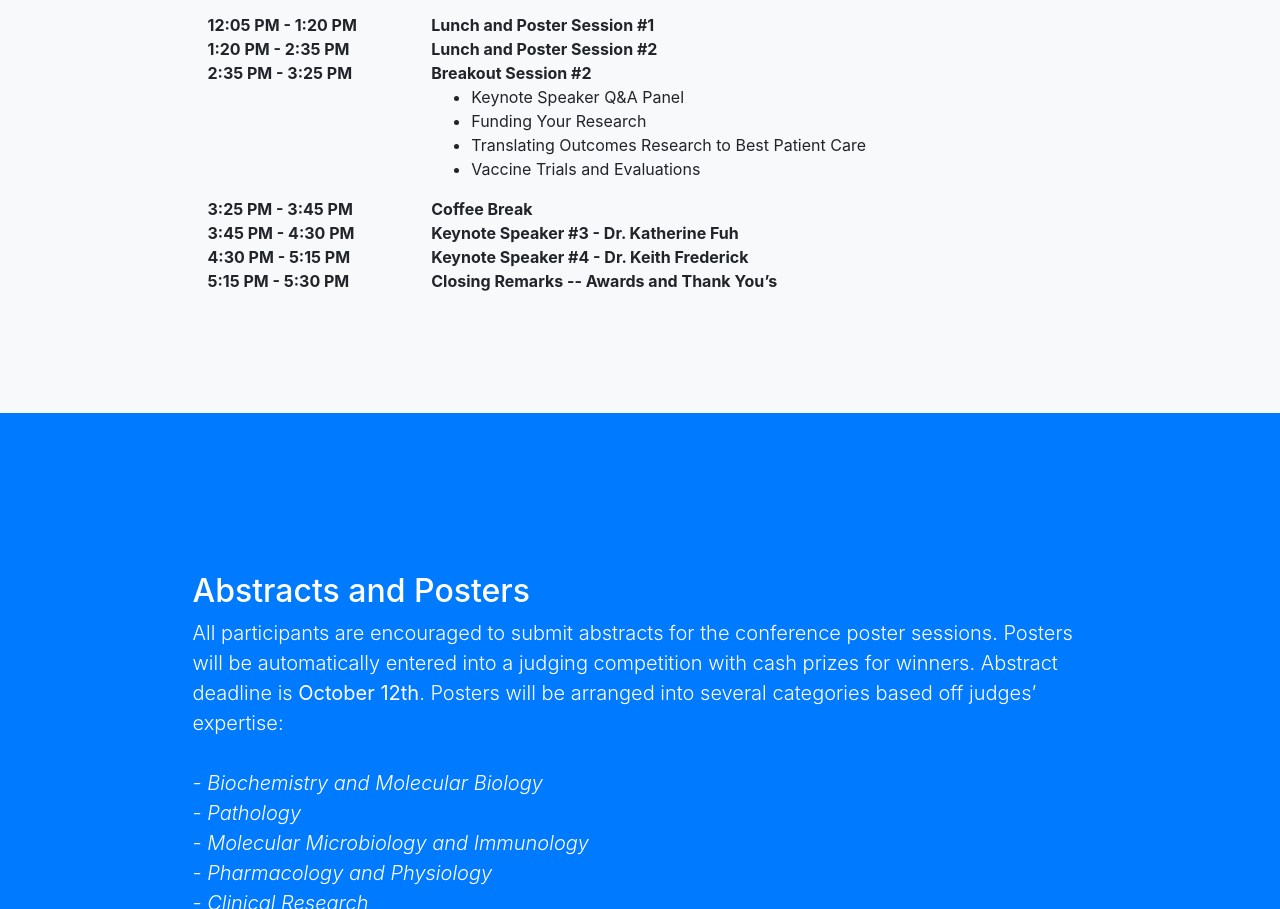
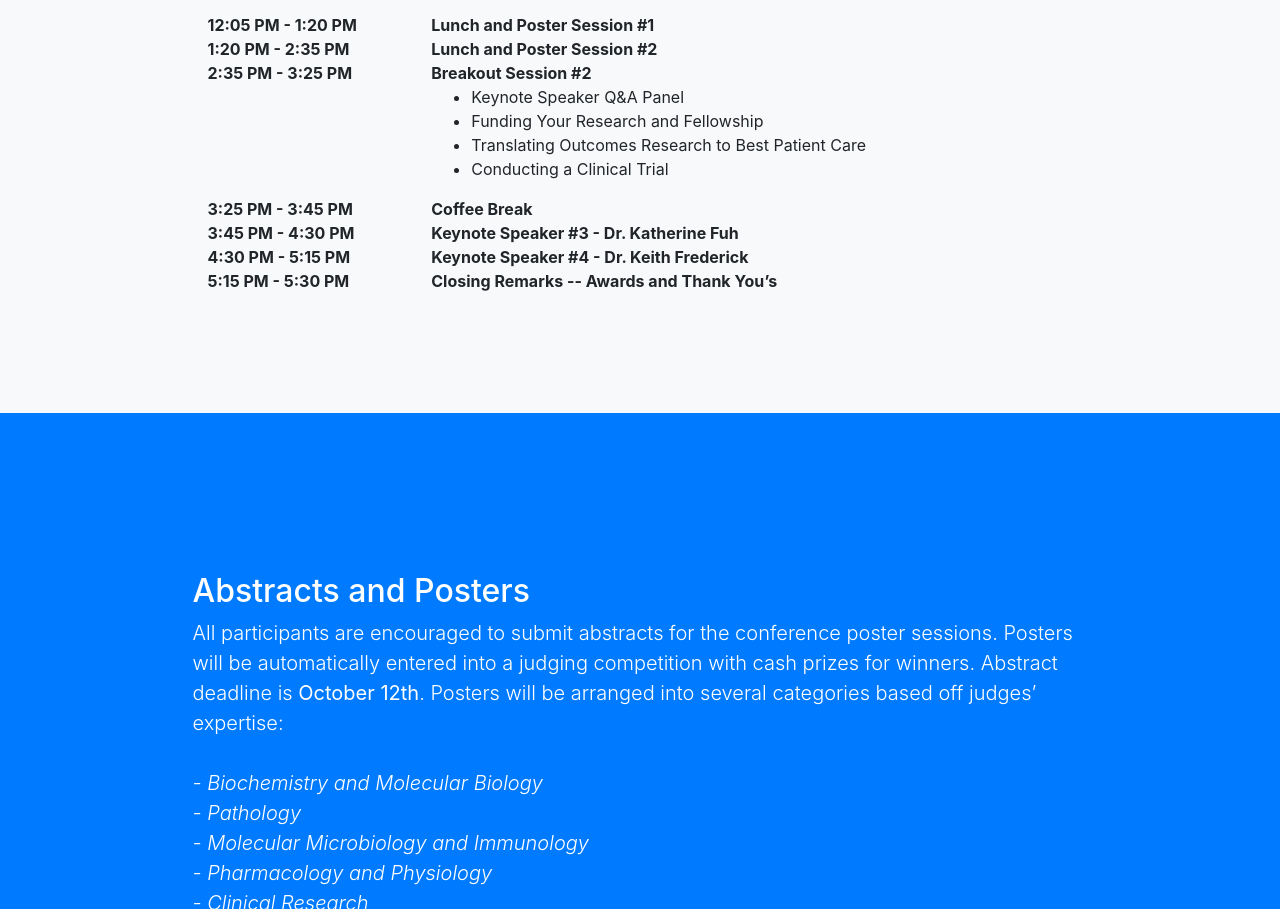
Before and after one commit to physicianscientists/midwest-takedown, a website with bundled scripts: page index.html in a window 1280 px wide. Shown: the part 1823-2732 px from the top of the page. Built offline with nearby package versions, Linux system fonts and the light colour scheme.

Commit message:
update text

```diff
--- a/index.html
+++ b/index.html
@@ -149,9 +149,9 @@
 				<div class="col-xs-9 col-sm-9 col-md-9 col-xlg-9"><strong>Breakout Session #2</strong>
 					<ul>
 						<li>Keynote Speaker Q&A Panel</li>
-						<li>Funding Your Research</li>
+						<li>Funding Your Research and Fellowship</li>
 						<li>Translating Outcomes Research to Best Patient Care</li>
-						<li>Vaccine Trials and Evaluations </li>
+						<li>Conducting a Clinical Trial</li>
 					</ul>
 				</div>
 			</div>
```
